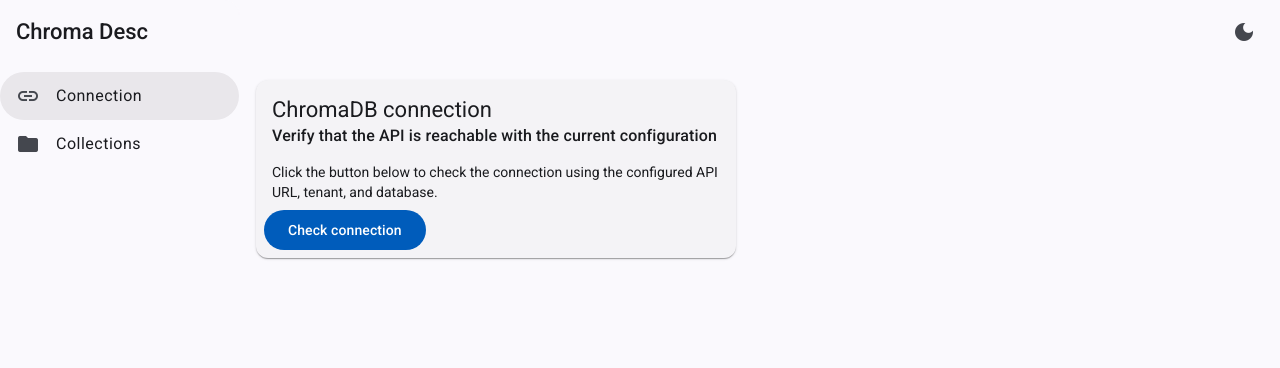
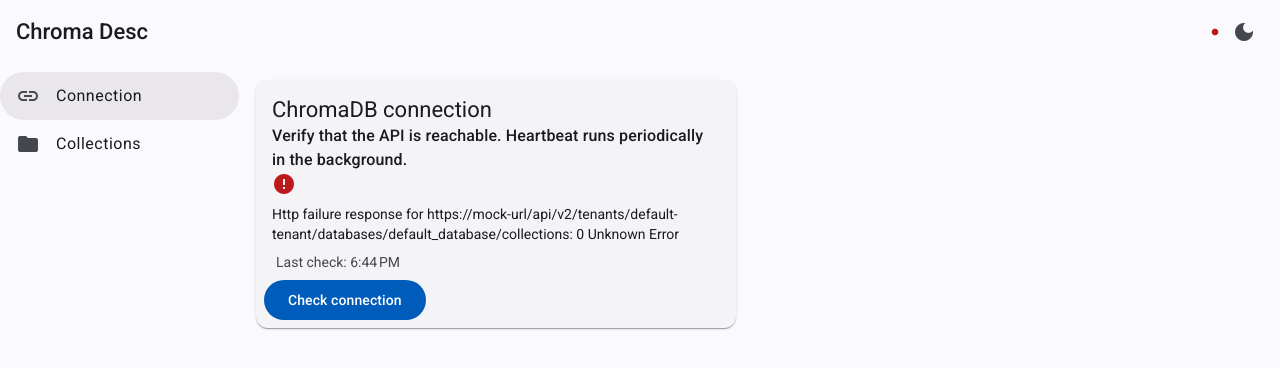
Before and after one commit to vBomba/chromadb-desc, an Angular app: page /connection in a window 1280 px wide. Shown: the top 368 px of the page. Built offline with nearby package versions, Linux system fonts and the light colour scheme; no server answers.

Commit message:
heartbeat check

```diff
--- a/public/config.json
+++ b/public/config.json
@@ -2,5 +2,6 @@
   "apiBaseUrl": "https://mock-url/api/v2",
   "tenant": "default-tenant",
   "database": "default_database",
-  "apiKey": null
+  "apiKey": null,
+  "heartbeatIntervalMs": 30000
 }
--- a/src/app/core/config/app-config.model.ts
+++ b/src/app/core/config/app-config.model.ts
@@ -8,4 +8,6 @@
   database: string;
   /** Optional. When set, sent as x-chroma-token header. */
   apiKey: string | null;
+  /** Optional. Heartbeat interval in milliseconds (default 30000). */
+  heartbeatIntervalMs?: number;
 }
--- a/src/app/core/services/config.service.ts
+++ b/src/app/core/services/config.service.ts
@@ -25,6 +25,7 @@
       tenant: c.tenant ?? '',
       database: c.database ?? '',
       apiKey,
+      heartbeatIntervalMs: c.heartbeatIntervalMs ?? 30000,
     };
     return this.config;
   }
--- /dev/null
+++ b/src/app/core/services/connection-heartbeat.service.ts
@@ -0,0 +1,85 @@
+import { Injectable, inject, signal, OnDestroy } from '@angular/core';
+import { Subscription, interval, switchMap, of, catchError } from 'rxjs';
+import { ChromaApiService } from './chroma-api.service';
+import { ConfigService } from './config.service';
+
+export type HeartbeatStatus = 'idle' | 'checking' | 'connected' | 'disconnected';
+
+@Injectable({ providedIn: 'root' })
+export class ConnectionHeartbeatService implements OnDestroy {
+  private chroma = inject(ChromaApiService);
+  private configService = inject(ConfigService);
+  private subscription: Subscription | null = null;
+
+  readonly status = signal<HeartbeatStatus>('idle');
+  readonly lastError = signal<string | null>(null);
+  readonly lastCheckAt = signal<Date | null>(null);
+
+  /** Start periodic heartbeat. Loads config for interval, then runs every N ms. */
+  start(): void {
+    if (this.subscription) return;
+    this.configService.loadConfig().then((config) => {
+      const intervalMs = config.heartbeatIntervalMs ?? 30000;
+      this.subscription = interval(intervalMs)
+        .pipe(
+          switchMap(() => {
+            this.status.set('checking');
+            return this.chroma.checkConnection().pipe(
+              catchError((err) => {
+                const msg =
+                  err?.error?.message ??
+                  err?.message ??
+                  (typeof err?.status === 'number' ? `HTTP ${err.status}` : 'Unknown error');
+                this.lastError.set(String(msg));
+                this.status.set('disconnected');
+                this.lastCheckAt.set(new Date());
+                return of(null);
+              })
+            );
+          })
+        )
+        .subscribe((result) => {
+          if (result !== null) {
+            this.lastError.set(null);
+            this.status.set('connected');
+            this.lastCheckAt.set(new Date());
+          }
+        });
+      // Run first check immediately
+      this.runCheck();
+    });
+  }
+
+  /** Run a single check now (without waiting for interval). */
+  runCheck(): void {
+    this.status.set('checking');
+    this.chroma.checkConnection().subscribe({
+      next: () => {
+        this.lastError.set(null);
+        this.status.set('connected');
+        this.lastCheckAt.set(new Date());
+      },
+      error: (err) => {
+        const msg =
+          err?.error?.message ??
+          err?.message ??
+          (typeof err?.status === 'number' ? `HTTP ${err.status}` : 'Unknown error');
+        this.lastError.set(String(msg));
+        this.status.set('disconnected');
+        this.lastCheckAt.set(new Date());
+      },
+    });
+  }
+
+  stop(): void {
+    if (this.subscription) {
+      this.subscription.unsubscribe();
+      this.subscription = null;
+    }
+    this.status.set('idle');
+  }
+
+  ngOnDestroy(): void {
+    this.stop();
+  }
+}
--- a/src/app/features/connection/connection.component.html
+++ b/src/app/features/connection/connection.component.html
@@ -1,12 +1,12 @@
 <mat-card class="connection-card">
   <mat-card-header>
     <mat-card-title>ChromaDB connection</mat-card-title>
-    <mat-card-subtitle>Verify that the API is reachable with the current configuration</mat-card-subtitle>
+    <mat-card-subtitle>Verify that the API is reachable. Heartbeat runs periodically in the background.</mat-card-subtitle>
   </mat-card-header>
   <mat-card-content>
-    @switch (status()) {
+    @switch (heartbeat.status()) {
       @case ('idle') {
-        <p>Click the button below to check the connection using the configured API URL, tenant, and database.</p>
+        <p>Click the button below to check the connection. A heartbeat runs every 30 seconds (configurable in <code>config.json</code> as <code>heartbeatIntervalMs</code>).</p>
       }
       @case ('checking') {
         <div class="status-row">
@@ -14,22 +14,28 @@
           <span>Checking connection…</span>
         </div>
       }
-      @case ('ok') {
+      @case ('connected') {
         <div class="status-row success">
           <mat-icon>check_circle</mat-icon>
           <span>Connection successful.</span>
+          @if (heartbeat.lastCheckAt()) {
+            <span class="last-check">Last check: {{ heartbeat.lastCheckAt() | date:'shortTime' }}</span>
+          }
         </div>
       }
-      @case ('error') {
+      @case ('disconnected') {
         <div class="status-row error">
           <mat-icon>error</mat-icon>
-          <span>{{ errorMessage() }}</span>
+          <span>{{ heartbeat.lastError() }}</span>
+          @if (heartbeat.lastCheckAt()) {
+            <span class="last-check">Last check: {{ heartbeat.lastCheckAt() | date:'shortTime' }}</span>
+          }
         </div>
       }
     }
   </mat-card-content>
   <mat-card-actions>
-    <button mat-flat-button color="primary" (click)="checkConnection()" [disabled]="status() === 'checking'">
+    <button mat-flat-button color="primary" (click)="checkConnection()" [disabled]="heartbeat.status() === 'checking'">
       Check connection
     </button>
   </mat-card-actions>
--- a/src/app/features/connection/connection.component.scss
+++ b/src/app/features/connection/connection.component.scss
@@ -6,6 +6,7 @@
   display: flex;
   align-items: center;
   gap: 0.5rem;
+  flex-wrap: wrap;
 
   &.success mat-icon {
     color: var(--mat-sys-primary, green);
@@ -14,4 +15,10 @@
   &.error mat-icon {
     color: var(--mat-sys-error, red);
   }
+
+  .last-check {
+    font-size: 0.875rem;
+    color: var(--mat-sys-on-surface-variant, #666);
+    margin-left: 0.25rem;
+  }
 }
--- a/src/app/features/connection/connection.component.ts
+++ b/src/app/features/connection/connection.component.ts
@@ -1,16 +1,16 @@
-import { Component, inject, signal } from '@angular/core';
+import { Component, inject } from '@angular/core';
+import { DatePipe } from '@angular/common';
 import { MatCardModule } from '@angular/material/card';
 import { MatButtonModule } from '@angular/material/button';
 import { MatProgressSpinnerModule } from '@angular/material/progress-spinner';
 import { MatIconModule } from '@angular/material/icon';
-import { ChromaApiService } from '../../core/services/chroma-api.service';
-
-type Status = 'idle' | 'checking' | 'ok' | 'error';
+import { ConnectionHeartbeatService } from '../../core/services/connection-heartbeat.service';
 
 @Component({
   selector: 'app-connection',
   standalone: true,
   imports: [
+    DatePipe,
     MatCardModule,
     MatButtonModule,
     MatProgressSpinnerModule,
@@ -20,25 +20,9 @@
   styleUrl: './connection.component.scss',
 })
 export class ConnectionComponent {
-  private chroma = inject(ChromaApiService);
-  protected status = signal<Status>('idle');
-  protected errorMessage = signal<string | null>(null);
+  protected heartbeat = inject(ConnectionHeartbeatService);
 
   protected checkConnection(): void {
-    this.status.set('checking');
-    this.errorMessage.set(null);
-    this.chroma.checkConnection().subscribe({
-      next: () => {
-        this.status.set('ok');
-      },
-      error: (err) => {
-        this.status.set('error');
-        const msg =
-          err?.error?.message ??
-          err?.message ??
-          (typeof err?.status === 'number' ? `HTTP ${err.status}` : 'Unknown error');
-        this.errorMessage.set(String(msg));
-      },
-    });
+    this.heartbeat.runCheck();
   }
 }
--- a/src/app/layout/dashboard-layout/dashboard-layout.html
+++ b/src/app/layout/dashboard-layout/dashboard-layout.html
@@ -30,6 +30,22 @@
       </button>
     }
       <span class="toolbar-spacer"></span>
+      <span class="heartbeat-indicator" [matTooltip]="heartbeatTooltip()">
+        @switch (heartbeat.status()) {
+          @case ('checking') {
+            <mat-spinner diameter="20" class="heartbeat-spinner"></mat-spinner>
+          }
+          @case ('connected') {
+            <mat-icon class="status-icon connected" aria-hidden="true">fiber_manual_record</mat-icon>
+          }
+          @case ('disconnected') {
+            <mat-icon class="status-icon disconnected" aria-hidden="true">fiber_manual_record</mat-icon>
+          }
+          @case ('idle') {
+            <mat-icon class="status-icon idle" aria-hidden="true">fiber_manual_record</mat-icon>
+          }
+        }
+      </span>
       <button
         mat-icon-button
         type="button"
--- a/src/app/layout/dashboard-layout/dashboard-layout.scss
+++ b/src/app/layout/dashboard-layout/dashboard-layout.scss
@@ -42,3 +42,31 @@
 [data-theme='dark'] :host ::ng-deep .active {
   background-color: var(--mat-sys-surface-container-high, rgba(255, 255, 255, 0.08));
 }
+
+.heartbeat-indicator {
+  display: inline-flex;
+  align-items: center;
+  margin-right: 0.25rem;
+
+  .heartbeat-spinner {
+    display: block;
+  }
+
+  .status-icon {
+    font-size: 10px;
+    width: 10px;
+    height: 10px;
+
+    &.connected {
+      color: var(--mat-sys-primary, #1976d2);
+    }
+
+    &.disconnected {
+      color: var(--mat-sys-error, #d32f2f);
+    }
+
+    &.idle {
+      color: var(--mat-sys-outline, #757575);
+    }
+  }
+}
--- a/src/app/layout/dashboard-layout/dashboard-layout.ts
+++ b/src/app/layout/dashboard-layout/dashboard-layout.ts
@@ -1,14 +1,17 @@
-import { Component, inject } from '@angular/core';
+import { Component, inject, OnInit } from '@angular/core';
 import { RouterLink, RouterLinkActive, RouterOutlet } from '@angular/router';
 import { MatToolbarModule } from '@angular/material/toolbar';
 import { MatButtonModule } from '@angular/material/button';
 import { MatIconModule } from '@angular/material/icon';
 import { MatSidenavModule, MatDrawerMode } from '@angular/material/sidenav';
 import { MatListModule } from '@angular/material/list';
+import { MatTooltipModule } from '@angular/material/tooltip';
+import { MatProgressSpinnerModule } from '@angular/material/progress-spinner';
 import { BreakpointObserver, Breakpoints } from '@angular/cdk/layout';
 import { toSignal } from '@angular/core/rxjs-interop';
 import { map } from 'rxjs/operators';
 import { ThemeService } from '../../core/services/theme.service';
+import { ConnectionHeartbeatService } from '../../core/services/connection-heartbeat.service';
 
 @Component({
   selector: 'app-dashboard-layout',
@@ -22,13 +25,20 @@
     MatIconModule,
     MatSidenavModule,
     MatListModule,
+    MatTooltipModule,
+    MatProgressSpinnerModule,
   ],
   templateUrl: './dashboard-layout.html',
   styleUrl: './dashboard-layout.scss',
 })
-export class DashboardLayoutComponent {
+export class DashboardLayoutComponent implements OnInit {
   private breakpoints = inject(BreakpointObserver);
   protected themeService = inject(ThemeService);
+  protected heartbeat = inject(ConnectionHeartbeatService);
+
+  ngOnInit(): void {
+    this.heartbeat.start();
+  }
 
   protected isHandset = toSignal(
     this.breakpoints.observe(Breakpoints.Handset).pipe(
@@ -43,4 +53,21 @@
     ),
     { initialValue: 'side' as MatDrawerMode }
   );
+
+  protected heartbeatTooltip(): string {
+    const status = this.heartbeat.status();
+    const last = this.heartbeat.lastCheckAt();
+    const err = this.heartbeat.lastError();
+    const timeStr = last ? `Last check: ${last.toLocaleTimeString()}` : '';
+    switch (status) {
+      case 'checking':
+        return 'Checking connection…';
+      case 'connected':
+        return timeStr ? `Connected. ${timeStr}` : 'Connected';
+      case 'disconnected':
+        return err ? `Disconnected: ${err}. ${timeStr}` : `Disconnected. ${timeStr}`;
+      default:
+        return 'Connection heartbeat';
+    }
+  }
 }
```
